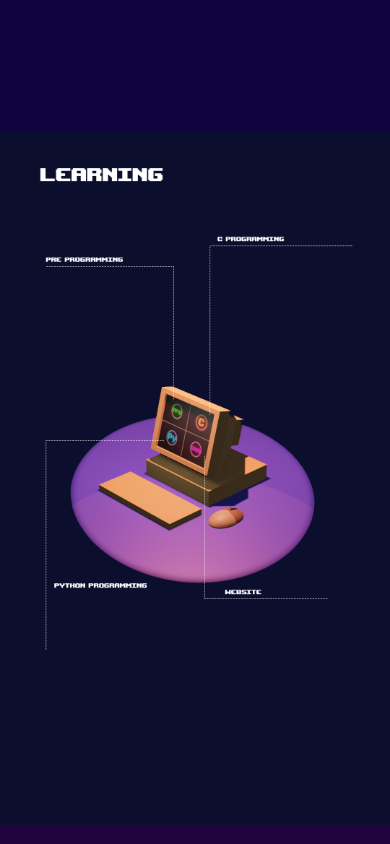
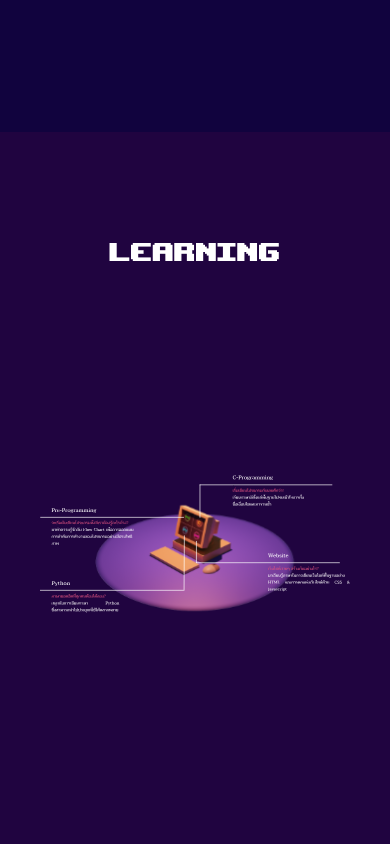
Before and after one commit to cpe-kmutt-student/comcamp33, a Next.js app: page /home in a window 390 px wide. Shown: the part 1480-2324 px from the top of the page. Built offline with nearby package versions, Linux system fonts and the light colour scheme.

Commit message:
feat: pc learning

```diff
--- a/src/components/about.js
+++ b/src/components/about.js
@@ -2,7 +2,7 @@ import Image from "next/image";
 
 const About = () => {
   return (
-    <div className="flex flex-col justify-center items-center relative w-full h-full text-center px-10 md:px-[10vw] pt-[8vh] md:pt-[5vh] ">
+    <div className="flex flex-col justify-center items-center relative w-full h-full text-center px-10 md:px-[10vw] pt-[8vh] md:pt-[15vh] ">
       <div className="absolute top-0 right-0 w-full h-[25vh] z-1">
         <Image src="/assets/about/about_bg.png"
           layout="fill"
--- a/src/components/learning.js
+++ b/src/components/learning.js
@@ -2,21 +2,16 @@ import Image from "next/image";
 
 const Learning = () => {
   return (
-    <div>
-        <div className="absolute invisible md:visible">
-        <Image src="/assets/learning.png"
-              width={1920}
-              height={1080}
-                quality={100}
-              />
-        </div>
-        <div className="visible md:invisible">
-        <Image src="/assets/weblearning.png"
-              width={1080}
-              height={1920}
-              quality={100}
-              />
-        </div>
+    <div className="flex flex-col md:items-start lg:items-start justify-center items-center relative w-full h-full text-center px-10">
+      <h1 className="text-white font-pixel text-4xl sm:text-2xl md:text-6xl lg:text-6xl relative md:ml-20 lg:ml-20">Learning</h1>
+      <div className="h-[70%] w-full relative">
+        <Image src="/assets/pc_learning.svg"
+          layout="fill"
+          objectFit="contain"
+          alt="learning topics"
+          quality={100}
+        />
+      </div>
     </div>
   );
 };
```
Also changed, not shown: public/assets/pc_learning.svg (added).
